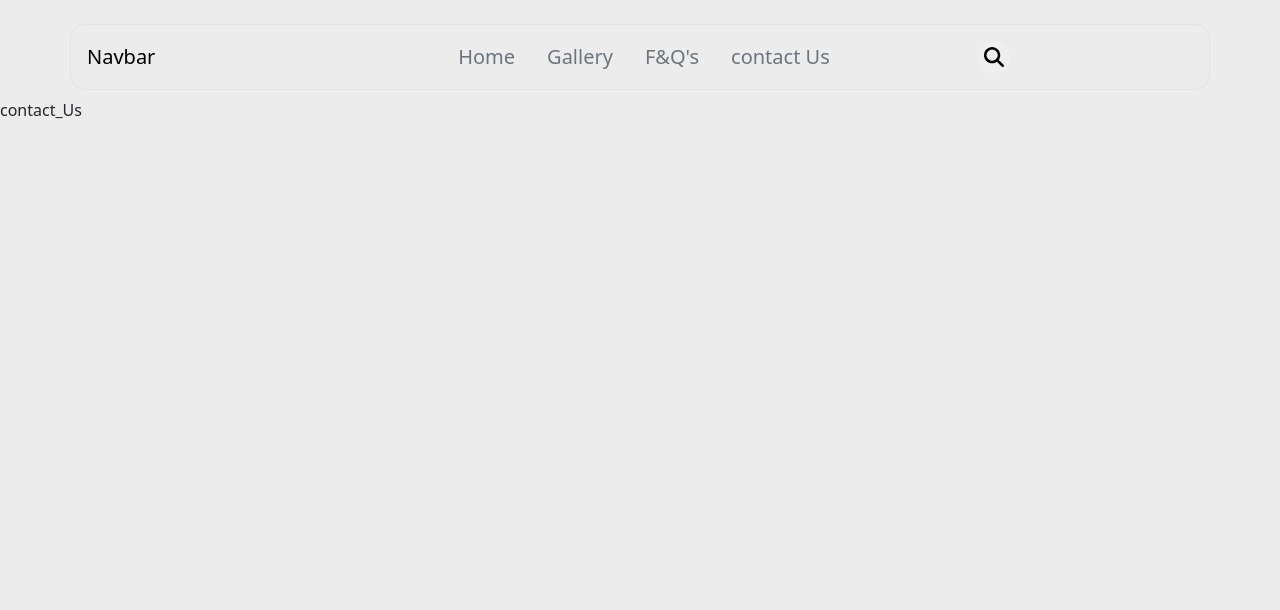
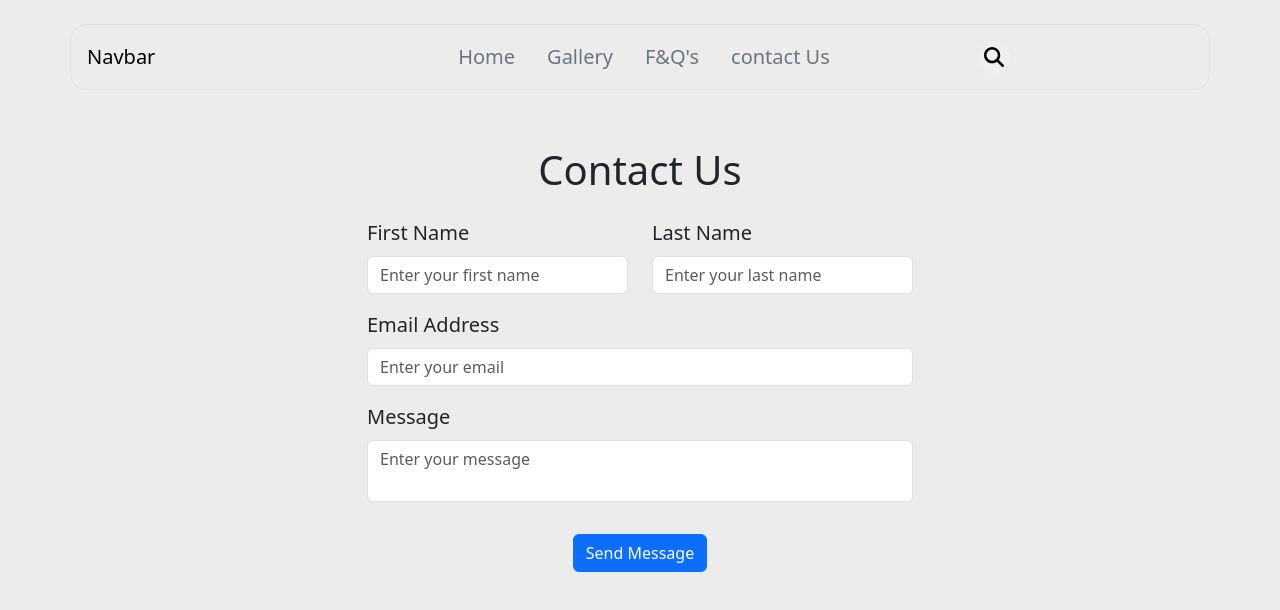
Before and after one commit to Soroushemoradi/shoppingWeb, a React (Vite) app: page /contact_Us in a window 1280 px wide. Shown: the top 610 px of the page. Built offline with nearby package versions, Linux system fonts and the light colour scheme.

Commit message:
add Error page and modify contact Us page

```diff
--- a/src/App.css
+++ b/src/App.css
@@ -19,6 +19,9 @@
     display: none;
     transition: all 0.3s;
     transform: translateY(-150%) scale(0);
+}
+.resize{
+    resize: none;
 }
 @media (max-width:1024px) {
     .grid-3 {
--- a/src/App.jsx
+++ b/src/App.jsx
@@ -4,6 +4,8 @@ import Navigation from './components/header/nav/Nav'
 import Home from './components/home/Home'
 import Gallery from './components/gallery/Gallery'
 import ProudPage from './components/gallery/product/ProudPage'
+import Error from './components/404Eror/Error'
+import ContactUs from './components/ContactUs/ContactUs'
 function App() {
   const pages = [{
     path: '/',
@@ -18,7 +20,7 @@ function App() {
     element: <p>f&Q</p>
   }, {
     path: '/contact_Us',
-    element: <p>contact_Us</p>
+    element: <ContactUs/>
   },
     {
       path: `Gallery/:id`,
@@ -36,7 +38,7 @@ function App() {
             pages.map(({ path, element }) => <Route key={path} path={path} element={element} />)
           }
 
-          <Route path="*" element={<p>404</p>} />
+          <Route path="*" element={<Error/>} />
         </Routes>
       </BrowserRouter>
 
--- /dev/null
+++ b/src/components/404Eror/Error.jsx
@@ -0,0 +1,14 @@
+import React from 'react'
+import { Link } from 'react-router-dom'
+
+function Error() {
+    return (
+        <div className="container d-flex flex-column align-items-center justify-content-center py-5 mt-5 ">
+            <h1 className="display-1 fw-bold">404</h1>
+            <p className='mt-3'>sorry page not found</p>
+            <Link to="/" className='btn btn-secondary fs-5 mt-3'>Take me back to home</Link>
+        </div>
+    )
+}
+
+export default Error
--- /dev/null
+++ b/src/components/ContactUs/ContactUs.jsx
@@ -0,0 +1,44 @@
+import React from 'react'
+
+function ContactUs() {
+    return (
+        <div className="container py-5">
+            <div className="col-lg-5 text-center w-100 ">
+                <h1 className="mb-4">Contact Us</h1>
+            </div>
+            <div className="row justify-content-center">
+                <div className="col-12 col-md-8 col-lg-6">
+                    <form>
+                        <div className="row">
+                            <div className="col-md-6">
+                                <div className="mb-3">
+                                    <label className="form-label">First Name</label>
+                                    <input type="text" className="form-control" placeholder="Enter your first name" />
+                                </div>
+                            </div>
+                            <div className="col-md-6">
+                                <div className="mb-3">
+                                    <label className="form-label">Last Name</label>
+                                    <input type="text" className="form-control" placeholder="Enter your last name" />
+                                </div>
+                            </div>
+                        </div>
+                        <div className="mb-3">
+                            <label className="form-label">Email Address</label>
+                            <input type="email" className="form-control" placeholder="Enter your email" />
+                        </div>
+                        <div className="mb-3">
+                            <label className="form-label">Message</label>
+                            <textarea className="form-control resize" rows="2" cols={2} placeholder="Enter your message"></textarea>
+                        </div>
+                        <div className="text-center">
+                            <button type="submit" className="btn btn-primary mt-3">Send Message</button>
+                        </div>
+                    </form>
+                </div>
+            </div>
+        </div>
+    )
+}
+
+export default ContactUs
```
